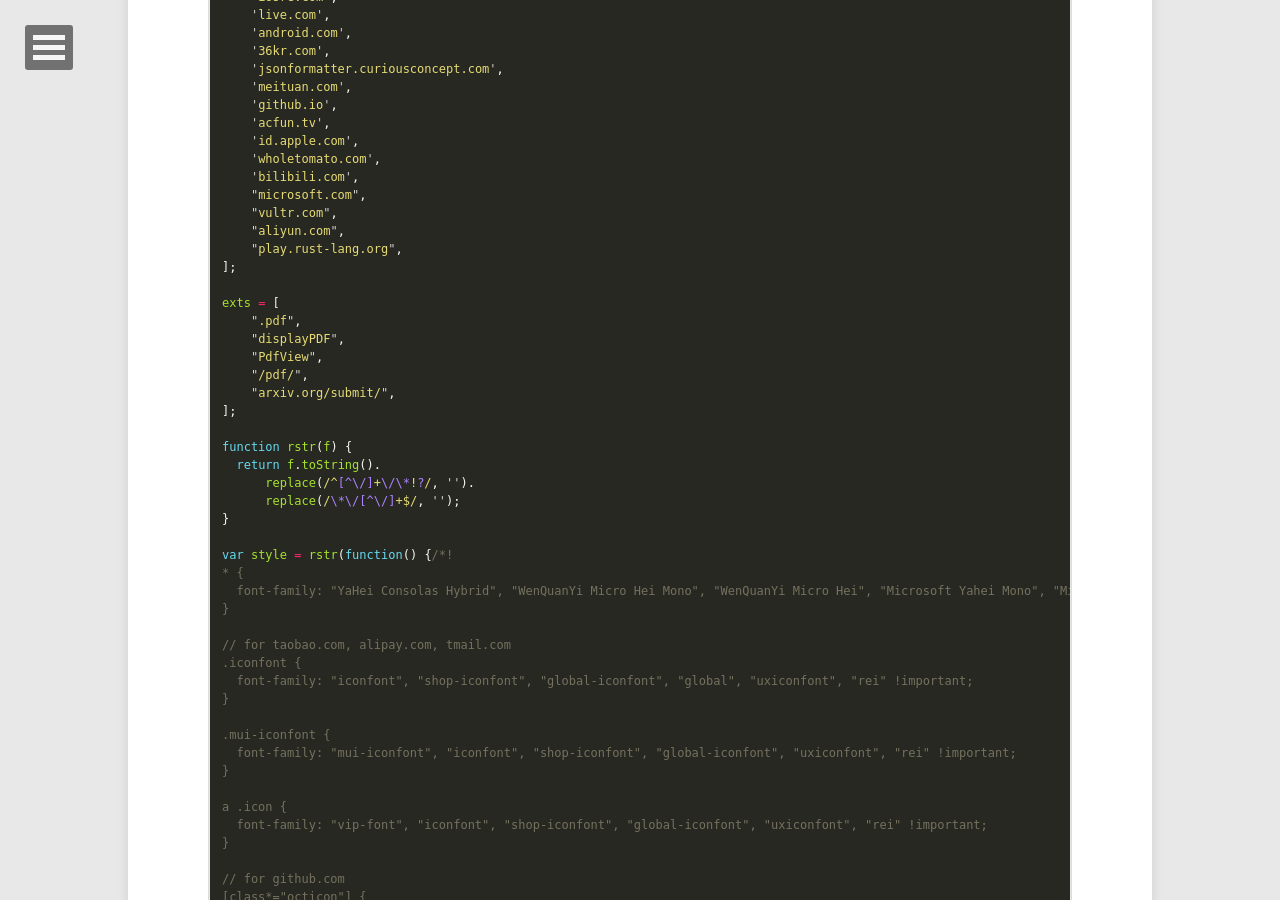
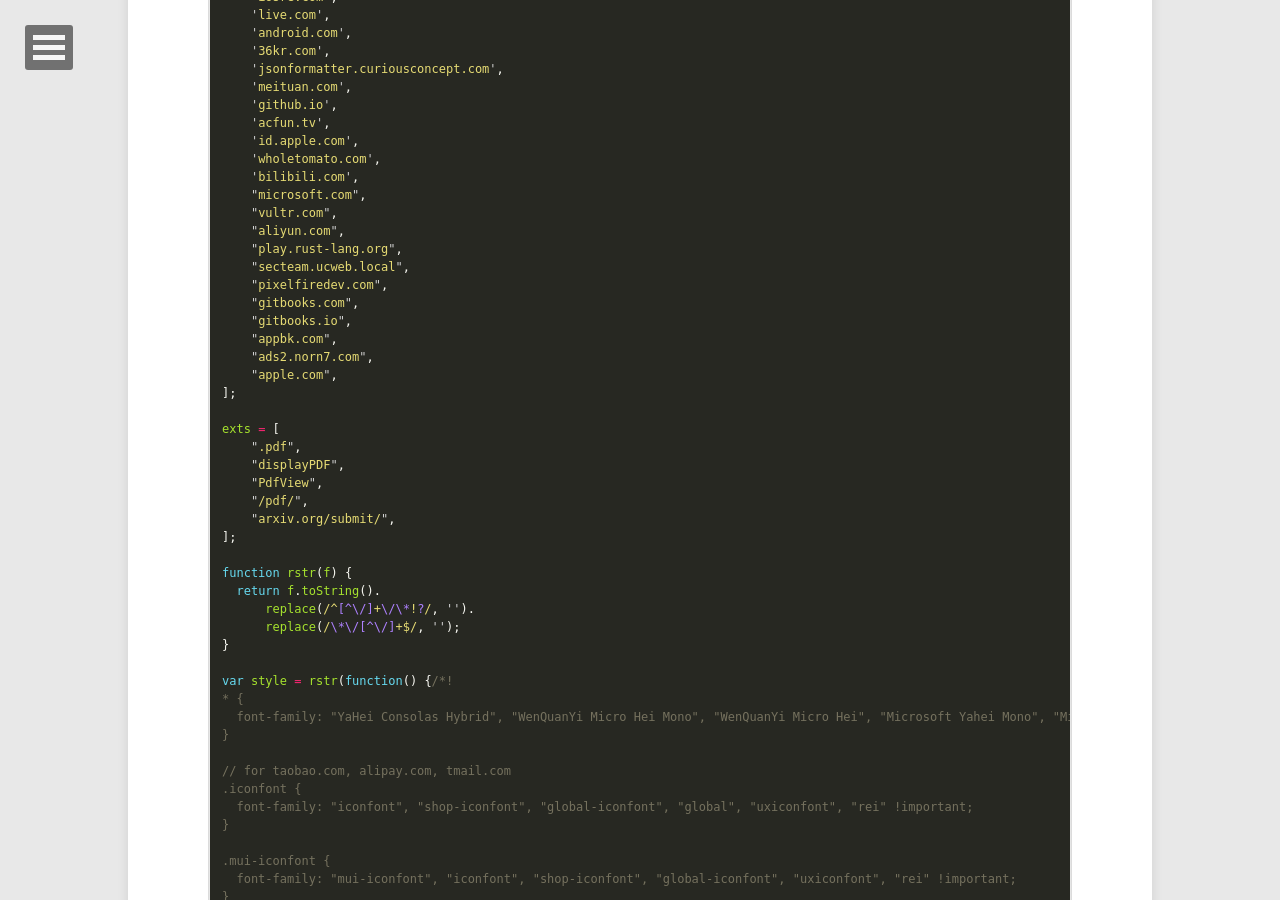
Before and after one commit to Ouroboros/Ouroboros.github.io, a Jekyll site: the page built from _posts/2014-06-22-chrome-Force-Microsoft-Yahei-Font.md, in a window 1280 px wide and 900 px high, scrolled down 1031 px. Built offline with Jekyll 4.4.1, drawn with Linux system fonts in a browser that asks for light colours; nearby versions of some CDN libraries.

Commit message:
Update 2014-06-22-chrome-Force-Microsoft-Yahei-Font.md

```diff
--- a/_posts/2014-06-22-chrome-Force-Microsoft-Yahei-Font.md
+++ b/_posts/2014-06-22-chrome-Force-Microsoft-Yahei-Font.md
@@ -60,6 +60,13 @@
     "vultr.com",
     "aliyun.com",
     "play.rust-lang.org",
+    "secteam.ucweb.local",
+    "pixelfiredev.com",
+    "gitbooks.com",
+    "gitbooks.io",
+    "appbk.com",
+    "ads2.norn7.com",
+    "apple.com",
 ];
 
 exts = [
```
